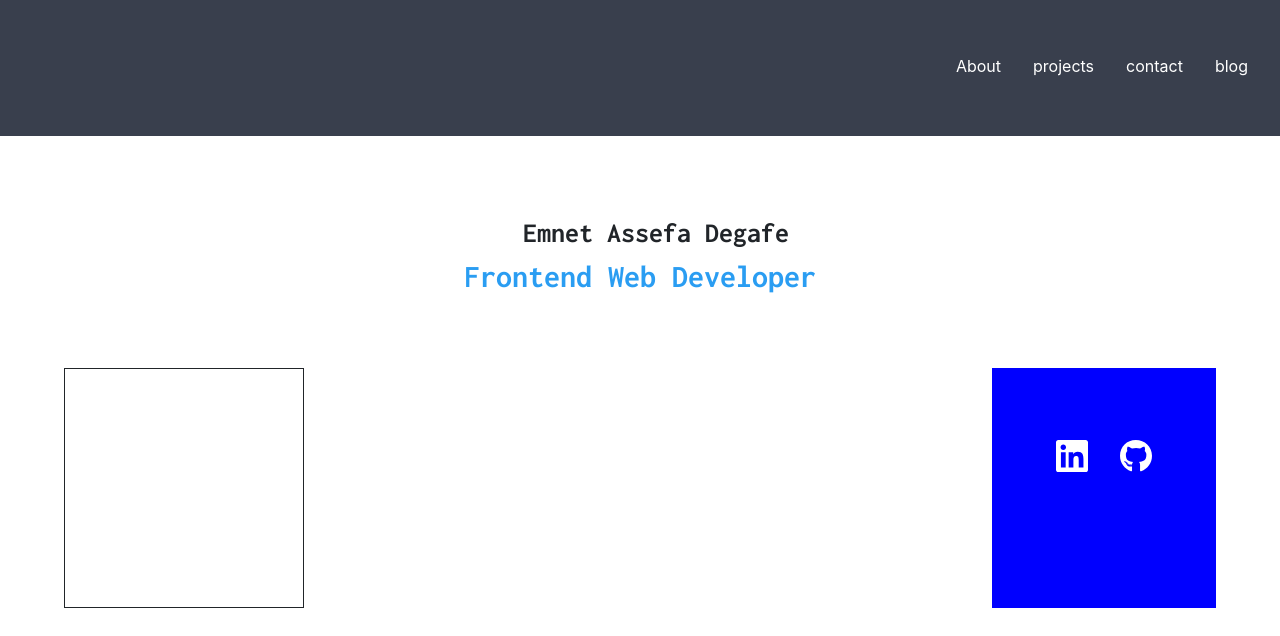
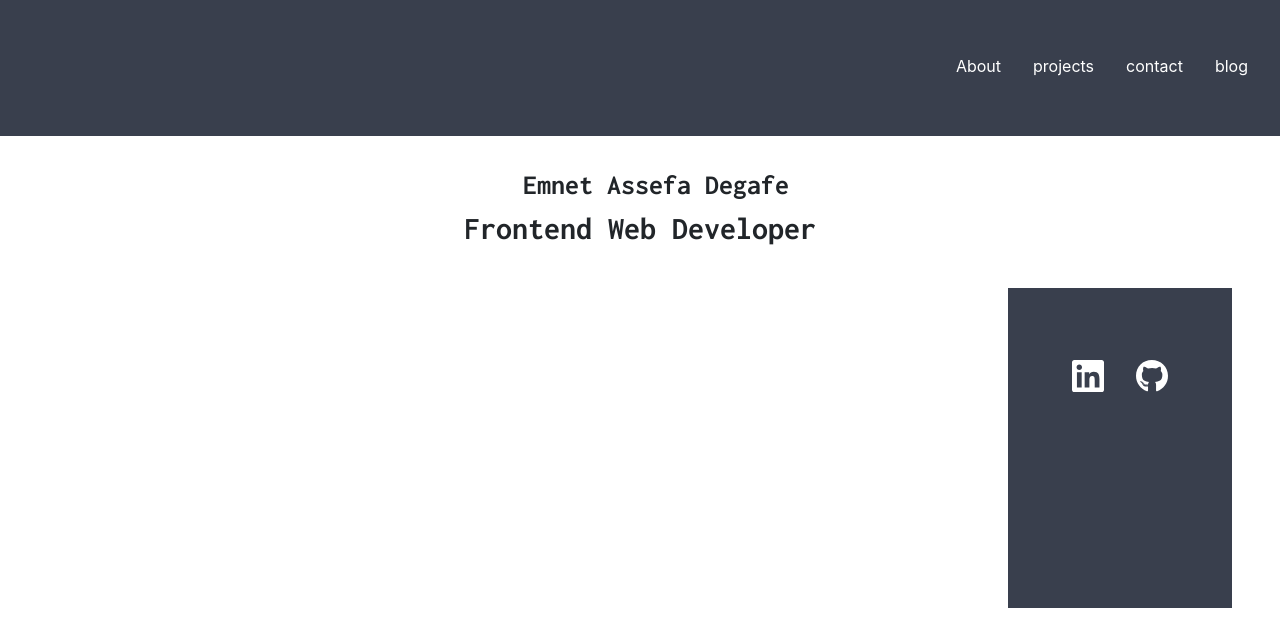
Before and after one commit to Emnetdegafe/personal-site, a React (Create React App) app: page / in a window 1280 px wide. Shown: the part 164-800 px from the top of the page. Built offline with nearby package versions, Linux system fonts and the light colour scheme.

Commit message:
image styling

```diff
--- a/src/components/Home/home.scss
+++ b/src/components/Home/home.scss
@@ -1,28 +1,43 @@
 @import "../../styles/global.scss";
 
-h2 {
-  color: #2a9df2;
+h5 {
+  color: #393f4d;
+}
+// h3 {
+//   padding-top: -4rem;
+// }
+.About-intro {
+  padding-left: 2rem;
+  margin-top: 0.5rem;
+  text-align: left;
 }
 .home-container {
-  // padding: 2rem 4rem;
-text-align: center;
-padding-top: 3rem;
+  // padding-top: 0rem;
+  text-align: center;
 }
 .profile-wrap {
   display: flex;
+  margin-top: -3rem;
   flex-direction: row;
   justify-content: space-between;
+  padding: 3rem;
+  padding-top: 0rem;
+}
+
+.Image {
+  border-style: round;
+  border-radius: 50%;
+  height: 30rem;
+  width: 30rem;
+  padding: 5rem;
+}
+.connect-wrap {
+  margin-top: 5rem;
+  display: inline-block;
+  height: 20rem;
   padding: 4rem;
-}
-.image-wrap {
-border: 1px solid;
-height: 15rem;
-width: 15rem;
-}
-.connect-wrap{
-  display: inline-block;
-  padding: 4rem;
-  background-color: blue;
+  background-color: #393f4d;
+  color: white;
 }
 .linkedin {
   width: 3rem;
```
